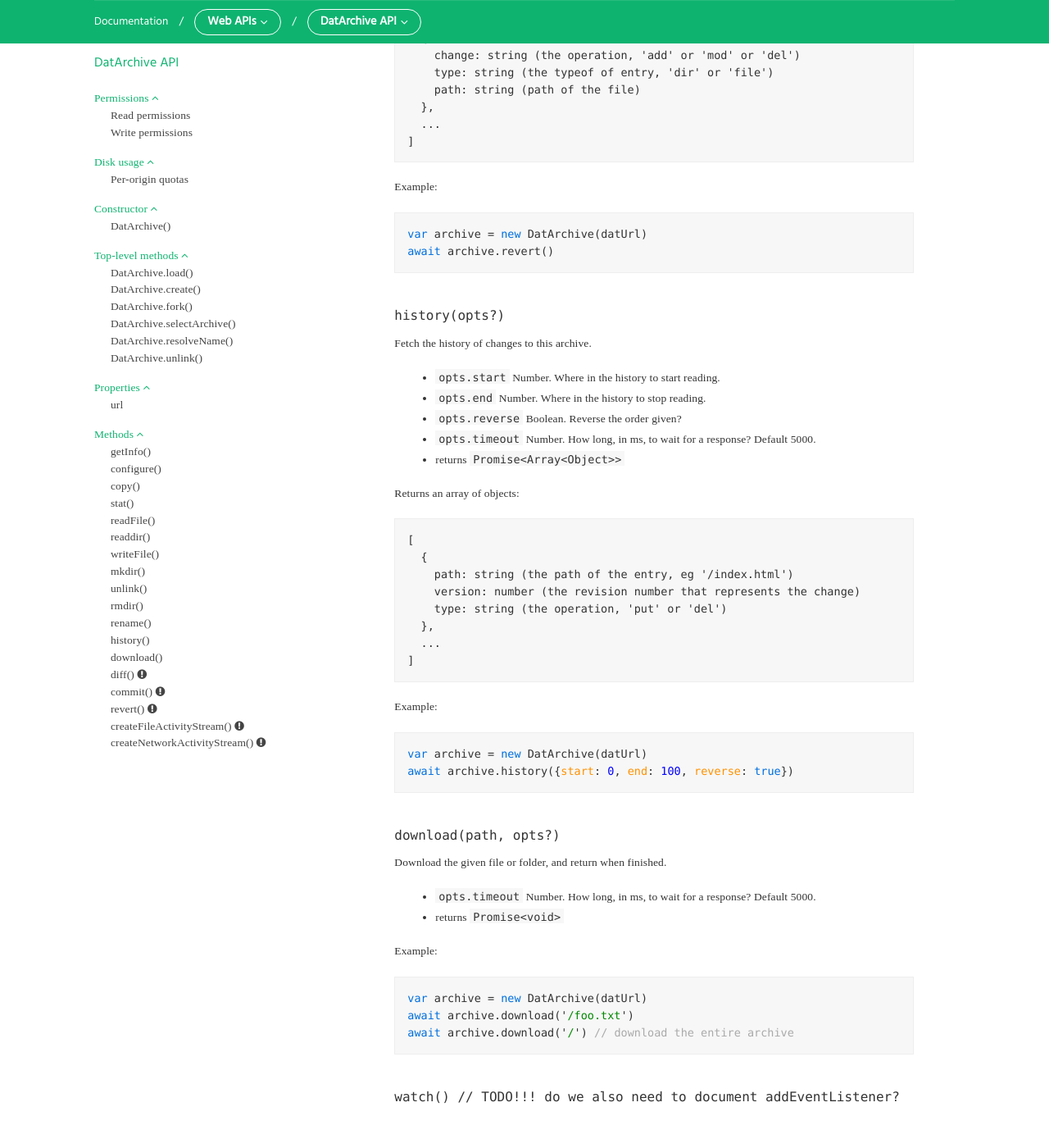
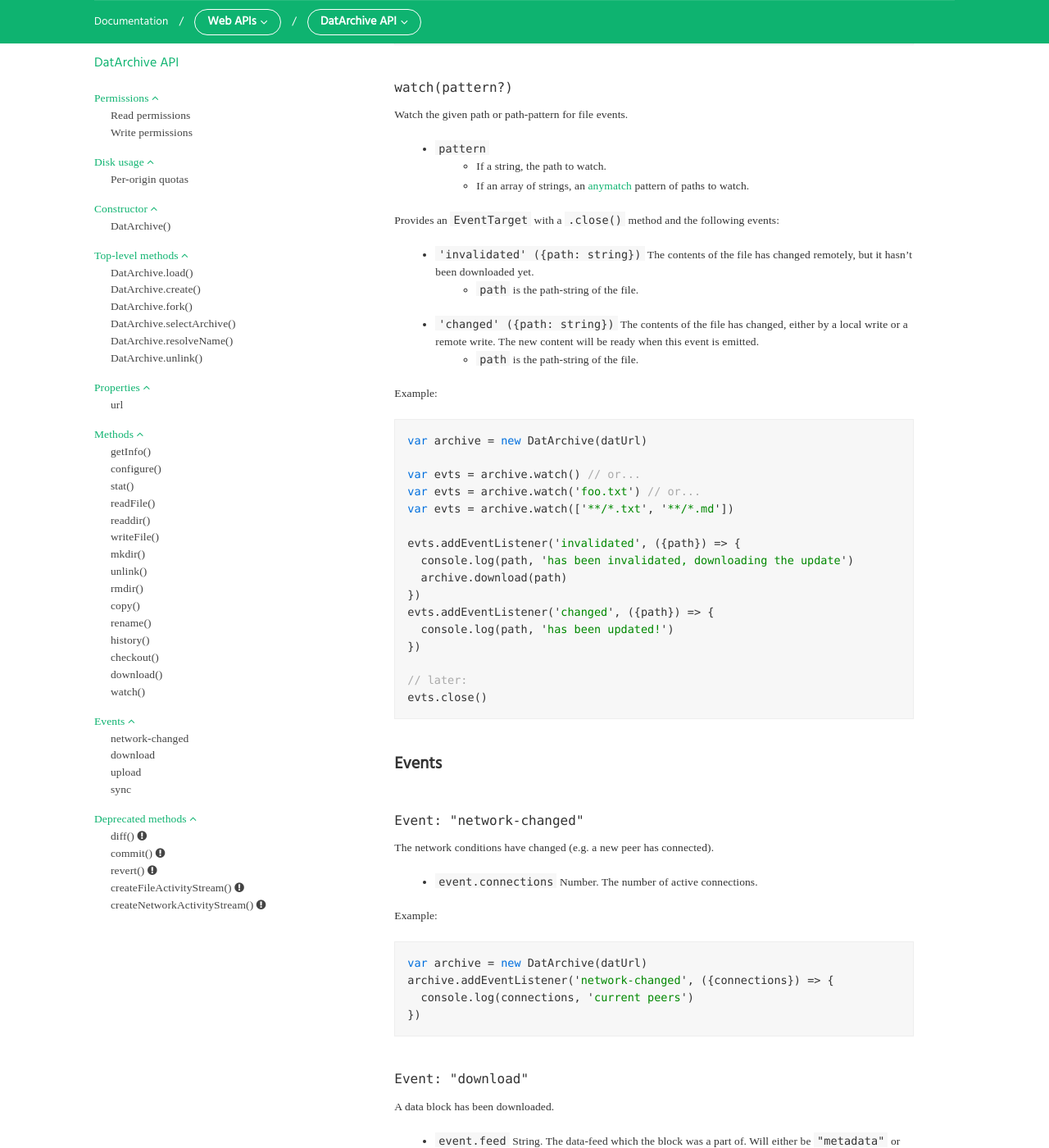
Before and after one commit to beakerbrowser/beakerbrowser.com, a Jekyll site: the page built from _docs/apis/dat.md, in a window 1280 px wide and 1400 px high, scrolled down 10770 px. Shown: the whole window at 82% size. Built offline with Jekyll 4.4.1, drawn with Linux system fonts in a browser that asks for light colours; some web fonts are replaced; some of the changed text lies outside the part shown.

Commit message:
Update DatArchive docs

````diff
--- a/_data/apis/dat.yml
+++ b/_data/apis/dat.yml
@@ -18,6 +18,7 @@ toplevel_methods:
     signature: "DatArchive.load(url)"
     desc: |
       Create a Dat archive instance from an existing archive.
+      This has the same effect as using the constructor, but allows you to `await` until load is successful.
 
       - `url` String. The URL of the archive to instantiate.
       - returns `Promise<DatArchive>`
@@ -34,12 +35,11 @@ toplevel_methods:
       Create a new Dat archive, and return the archive instance.
       The archive is sandboxed to only access to files within it.
 
-      Unless `opts.prompt` is false, the user will be prompted to confirm or
-      deny the archive creation.
-
-      - `opts.title` String. The title of the new archive.
-      - `opts.description` String. The description of the new archive.
-      - `opts.prompt` Boolean. Whether or not to show Beaker's create archive modal upon creation.
+      - `opts.title` String. The title of the archive.
+      - `opts.description` String. The description of the archive.
+      - `opts.type` Array<String>. The archive's type identifiers.
+      - `opts.links` Object. Top-level links to other resources.
+      - `opts.prompt` Boolean. Whether or not to show Beaker's create archive modal. (If `false`, a simple permission prompt will be shown instead.)
       - returns `Promise<DatArchive>`
 
       Example:
@@ -61,14 +61,12 @@ toplevel_methods:
       The fork will contain only the files in the target archive that have been completely downloaded.
       Use [`download()`](#download) to ensure the intended files are ready.
 
-      Unless `opts.prompt` is false, the user will be prompted to confirm or
-      deny the archive creation.
-
-
       - `url` String. The URL of the archive to fork.
-      - `opts.title` String. The title of the new archive.
-      - `opts.description` String. The description of the new archive.
-      - `opts.prompt` Boolean. Whether or not to show Beaker's fork modal.
+      - `opts.title` String. The title of the archive.
+      - `opts.description` String. The description of the archive.
+      - `opts.type` Array<String>. The archive's type identifiers.
+      - `opts.links` Object. Top-level links to other resources.
+      - `opts.prompt` Boolean. Whether or not to show Beaker's fork modal. (If `false`, a simple permission prompt will be shown instead.)
       - returns `Promise<DatArchive>`
 
       Example:
@@ -119,8 +117,8 @@ toplevel_methods:
     name: "DatArchive.resolveName"
     signature: "DatArchive.resolveName(url)"
     desc: |
-      Resolves a Dat shortname to its "raw" public-key URL using
-      [DNS-over-TLS](https://github.com/beakerbrowser/beaker/wiki/Authenticated-Dat-URLs-and-HTTPS-to-Dat-Discovery).
+      Resolves a Dat shortname to its "raw" public-key URL.
+      See [DEP-0005 DNS](https://www.datprotocol.com/deps/0005-dns/) for more information.
 
       - `url` String. The URL of the archive to resolve.
       - returns `Promise<string>`
@@ -159,15 +157,17 @@ methods:
       {
         key: string (the archive public key)
         url: string (the archive URL)
+        isOwner: boolean (is the user the owner of this archive?)
+
         version: number (the archive's current revision number)
         peers: number (the number of active connections for the archive)
-        isOwner: boolean (is the user the owner of this archive?)
+        mtime: number (the walltime of the last received update; is reliable)
+        size: number (bytes, the size-on-disk of the archive)
 
         title: string (the archive title)
         description: string (the archive description)
-
-        mtime: number (the walltime of the last received update; is reliable)
-        size: number (bytes, the size-on-disk of the archive)
+        type: array of strings (the archive's type identifiers)
+        links: object (top-level links to other resources)
       }
       ```
 
@@ -183,11 +183,12 @@ methods:
     desc: |
       Configure the dat.json manifest file values for the given Dat archive.
 
-      - `opts.title`
-      - `opts.description`
-      - `opts.repository`
-      - `opts.web_root`
-      - `opts.fallback_page`
+      - `opts.title` String. The title of the archive.
+      - `opts.description` String. The description of the archive.
+      - `opts.type` Array<String>. The archive's type identifiers.
+      - `opts.links` Object. Top-level links to other resources.
+      - `opts.web_root` String. Path of the folder from which all web requests should be served.
+      - `opts.fallback_page` String. Path to a fallback page to serve instead of the default 404 page.
       - `opts.timeout` Number. How long, in ms, to wait for a response? Default 5000.
       - returns `Promise<void>`
 
@@ -196,23 +197,6 @@ methods:
       ```javascript
       var archive = new DatArchive(datUrl)
       await archive.configure({title: 'New title', fallback_page: 'index.html'})
-      ```
-  -
-    name: "copy"
-    signature: "copy(path, dstPath, opts?)"
-    desc: |
-      Copies a file or directory to a target path.
-
-      - `path` The path of the file/directory to copy
-      - `dstpath` The target path
-      - `opts.timeout` Number. How long, in ms, to wait for a response? Default 5000.
-      - returns `Promise<void>`
-
-      Example:
-
-      ```javascript
-      var archive = new DatArchive(datUrl)
-      await archive.copy('/images', '/backup-images')
       ```
   -
     name: "stat"
@@ -369,6 +353,23 @@ methods:
       await archive.rmdir('/', {recursive: true})
       ```
   -
+    name: "copy"
+    signature: "copy(path, dstPath, opts?)"
+    desc: |
+      Copies a file or directory to a target path.
+
+      - `path` The path of the file/directory to copy
+      - `dstpath` The target path
+      - `opts.timeout` Number. How long, in ms, to wait for a response? Default 5000.
+      - returns `Promise<void>`
+
+      Example:
+
+      ```javascript
+      var archive = new DatArchive(datUrl)
+      await archive.copy('/images', '/backup-images')
+      ```
+  -
     name: "rename"
     signature: "rename(oldPath, newPath, opts?)"
     desc: |
@@ -383,6 +384,176 @@ methods:
       var archive = new DatArchive(datUrl)
       await archive.rename('index.js', 'main.js')
       ```
+  -
+    name: "history"
+    signature: "history(opts?)"
+    desc: |
+      Fetch the history of changes to this archive.
+
+      - `opts.start` Number. Where in the history to start reading.
+      - `opts.end` Number. Where in the history to stop reading.
+      - `opts.reverse` Boolean. Reverse the order given?
+      - `opts.timeout` Number. How long, in ms, to wait for a response? Default 5000.
+      - returns `Promise<Array<Object>>`
+
+      Returns an array of objects:
+
+      ```plain
+      [
+        {
+          path: string (the path of the entry, eg '/index.html')
+          version: number (the revision number that represents the change)
+          type: string (the operation, 'put' or 'del')
+        },
+        ...
+      ]
+      ```
+
+      Example:
+
+      ```js
+      var archive = new DatArchive(datUrl)
+      await archive.history({start: 0, end: 100, reverse: true})
+      ```
+  -
+    name: "checkout"
+    signature: "checkout(version)"
+    desc: |
+      Checkout the a historic version of the archive.
+      All reads will be from that version.
+      (Writes will not be allowed.)
+
+      - `version` Number. Which revision to checkout.
+
+      Example:
+
+      ```js
+      var archive = new DatArchive(datUrl)
+      var archiveOldVersion = archive.checkout(10) // check out revision 10
+      ```
+  -
+    name: "download"
+    signature: "download(path, opts?)"
+    desc: |
+      Download the given file or folder, and return when finished.
+
+      - `opts.timeout` Number. How long, in ms, to wait for a response? Default 5000.
+      - returns `Promise<void>`
+
+      Example:
+
+      ```js
+      var archive = new DatArchive(datUrl)
+      await archive.download('/foo.txt')
+      await archive.download('/') // download the entire archive
+      ```
+  -
+    name: "watch"
+    signature: "watch(pattern?)"
+    desc: |
+      Watch the given path or path-pattern for file events.
+
+      - `pattern`
+        - If a string, the path to watch.
+        - If an array of strings, an [anymatch](https://npm.im/anymatch) pattern of paths to watch.
+
+      Provides an `EventTarget` with a `.close()` method and the following events:
+
+      - `'invalidated' ({path: string})` The contents of the file has changed remotely, but it hasn't been downloaded yet.
+        - `path` is the path-string of the file.
+      - `'changed' ({path: string})` The contents of the file has changed, either by a local write or a remote write. The new content will be ready when this event is emitted.
+        - `path` is the path-string of the file.
+
+      Example:
+
+      ```js
+      var archive = new DatArchive(datUrl)
+
+      var evts = archive.watch() // or...
+      var evts = archive.watch('foo.txt') // or...
+      var evts = archive.watch(['**/*.txt', '**/*.md'])
+
+      evts.addEventListener('invalidated', ({path}) => {
+        console.log(path, 'has been invalidated, downloading the update')
+        archive.download(path)
+      })
+      evts.addEventListener('changed', ({path}) => {
+        console.log(path, 'has been updated!')
+      })
+
+      // later:
+      evts.close()
+      ```
+events:
+  -
+    name: "Event: network-changed"
+    signature: "Event: \"network-changed\""
+    desc: |
+      The network conditions have changed (e.g. a new peer has connected).
+
+      - `event.connections` Number. The number of active connections.
+
+      Example:
+
+      ```js
+      var archive = new DatArchive(datUrl)
+      archive.addEventListener('network-changed', ({connections}) => {
+        console.log(connections, 'current peers')
+      })
+      ```
+  -
+    name: "Event: download"
+    signature: "Event: \"download\""
+    desc: |
+      A data block has been downloaded.
+
+        - `event.feed` String. The data-feed which the block was a part of. Will either be `"metadata"` or `"content"`.
+        - `event.block` Number. The index of data-block downloaded.
+        - `event.bytes` Number. The number of bytes in the block.
+
+      Example:
+
+      ```js
+      var archive = new DatArchive(datUrl)
+      archive.addEventListener('download', ({feed, block, bytes}) => {
+        console.log('Downloaded a block in the', feed, {block, bytes})
+      })
+      ```
+  -
+    name: "Event: upload"
+    signature: "Event: \"upload\""
+    desc: |
+      A data block has been uploaded.
+
+        - `event.feed` String. The data-feed which the block was a part of. Will either be `"metadata"` or `"content"`.
+        - `event.block` Number. The index of data-block uploaded.
+        - `event.bytes` Number. The number of bytes in the block.
+
+      Example:
+
+      ```js
+      var archive = new DatArchive(datUrl)
+      archive.addEventListener('upload', ({feed, block, bytes}) => {
+        console.log('Uploaded a block in the', feed, {block, bytes})
+      })
+      ```
+  -
+    name: "Event: sync"
+    signature: "Event: \"sync\""
+    desc: |
+      All known data blocks have been downloaded.
+
+        - `event.feed` String. The data-feed which has been synced. Will either be `"metadata"` or `"content"`.
+
+      Example:
+
+      ```js
+      var archive = new DatArchive(datUrl)
+      archive.addEventListener('sync', ({feed}) => {
+        console.log('Downloaded everything currently published in the', feed)
+      })
+      ```
+deprecated_methods:
   -
     name: "diff"
     signature: "diff(opts?)"
@@ -470,60 +641,12 @@ methods:
       await archive.revert()
       ```
   -
-    name: "history"
-    signature: "history(opts?)"
-    desc: |
-      Fetch the history of changes to this archive.
-
-      - `opts.start` Number. Where in the history to start reading.
-      - `opts.end` Number. Where in the history to stop reading.
-      - `opts.reverse` Boolean. Reverse the order given?
-      - `opts.timeout` Number. How long, in ms, to wait for a response? Default 5000.
-      - returns `Promise<Array<Object>>`
-
-      Returns an array of objects:
-
-      ```plain
-      [
-        {
-          path: string (the path of the entry, eg '/index.html')
-          version: number (the revision number that represents the change)
-          type: string (the operation, 'put' or 'del')
-        },
-        ...
-      ]
-      ```
-
-      Example:
-
-      ```js
-      var archive = new DatArchive(datUrl)
-      await archive.history({start: 0, end: 100, reverse: true})
-      ```
-  -
-    name: "download"
-    signature: "download(path, opts?)"
-    desc: |
-      Download the given file or folder, and return when finished.
-
-      - `opts.timeout` Number. How long, in ms, to wait for a response? Default 5000.
-      - returns `Promise<void>`
-
-      Example:
-
-      ```js
-      var archive = new DatArchive(datUrl)
-      await archive.download('/foo.txt')
-      await archive.download('/') // download the entire archive
-      ```
-  -
-    name: "watch"
-    signature: "watch() // TODO!!! do we also need to document addEventListener?"
-  -
     name: "createFileActivityStream"
     signature: "createFileActivityStream(pattern?)"
     deprecated: true
     desc: |
+      **Deprecated**. Use [watch()](#watch) instead.
+
       Watch the given path or path-pattern for file events.
 
       - `pattern`
@@ -562,6 +685,8 @@ methods:
     deprecated: true
     signature: "createNetworkActivityStream()"
     desc: |
+      **Deprecated**. You can now listen for these events on the `archive` object.
+
       Watch for network events. Provides an `EventTarget` with a `.close()` method and the following events:
 
       - `'network-changed' ({connections})` The number of connections has changed.
--- a/_data/docs.yml
+++ b/_data/docs.yml
@@ -85,8 +85,6 @@ webAPIs:
           url: "#getinfo"
         - title: "configure()"
           url: "#configure"
-        - title: "copy()"
-          url: "#copy"
         - title: "stat()"
           url: "#stat"
         - title: "readFile()"
@@ -101,12 +99,34 @@ webAPIs:
           url: "#unlink"
         - title: "rmdir()"
           url: "#rmdir"
+        - title: "copy()"
+          url: "#copy"
         - title: "rename()"
           url: "#rename"
         - title: "history()"
           url: "#history"
+        - title: "checkout()"
+          url: "#checkout"
         - title: "download()"
           url: "#download"
+        - title: "watch()"
+          url: "#watch"
+      - title: "Events"
+        heading: true
+        url: "#events"
+        children:
+        - title: "network-changed"
+          url: "#event-network-changed"
+        - title: "download"
+          url: "#event-download"
+        - title: "upload"
+          url: "#event-upload"
+        - title: "sync"
+          url: "#event-sync"
+      - title: "Deprecated methods"
+        heading: true
+        url: "#deprecated-methods"
+        children:
         - title: "diff()"
           url: "#diff"
           deprecated: true
--- a/_docs/apis/dat.md
+++ b/_docs/apis/dat.md
@@ -82,3 +82,11 @@ with the `DatArchive` API will fail.
 ## Methods
 
 {% include api-reference.html items=site.data.apis.dat.methods %}
+
+## Events
+
+{% include api-reference.html items=site.data.apis.dat.events %}
+
+## Deprecated methods
+
+{% include api-reference.html items=site.data.apis.dat.deprecated_methods %}
````
